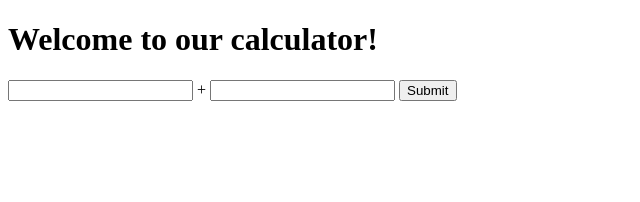
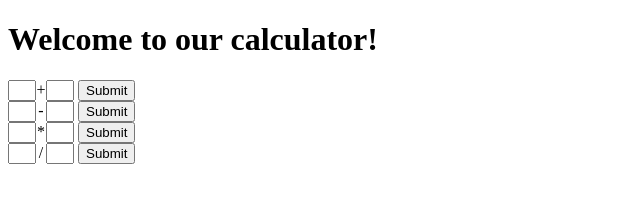
Before and after one commit to noahfeder/go-server-round-1, a plain HTML site: page index.html in a window 1280 px wide. Shown: the whole page, without its empty margins (0-640 px from the left). Drawn offline with Linux system fonts and the light colour scheme.

Commit message:
switch to form version

```diff
--- a/index.html
+++ b/index.html
@@ -8,14 +8,32 @@
 </head>
 <body>
   <h1>Welcome to our calculator!</h1>
-  <!--ul>
-    <li>Go to /add/x/y to add numbers</li>
-    <li>Go to /div/x/y to divide numbers</li>
-    <li>Go to /mult/x/y to multiply numbers</li>
-    <li>Go to /sub/x/y to subtract numbers</li>
-  </ul-->
+  <style>
+  input[type="text"], span {
+    display: inline-block;
+    text-align: center;
+  }
+  input[type="text"] {
+    width: 20px;
+  }
+  span {
+    width: 10px;
+  }
+  </style>
   <form action="/add">
-    <input type="text" name="x"> + <input type="text" name="y">
+    <input type="text" name="x"><span> + </span><input type="text" name="y">
+    <input type="submit">
+  </form>
+  <form action="/sub">
+    <input type="text" name="x"><span> - </span><input type="text" name="y">
+    <input type="submit">
+  </form>
+  <form action="/mult">
+    <input type="text" name="x"><span> * </span><input type="text" name="y">
+    <input type="submit">
+  </form>
+  <form action="/div">
+    <input type="text" name="x"><span> / </span><input type="text" name="y">
     <input type="submit">
   </form>
 </body>
```
Also changed, not shown: 1 other file.
